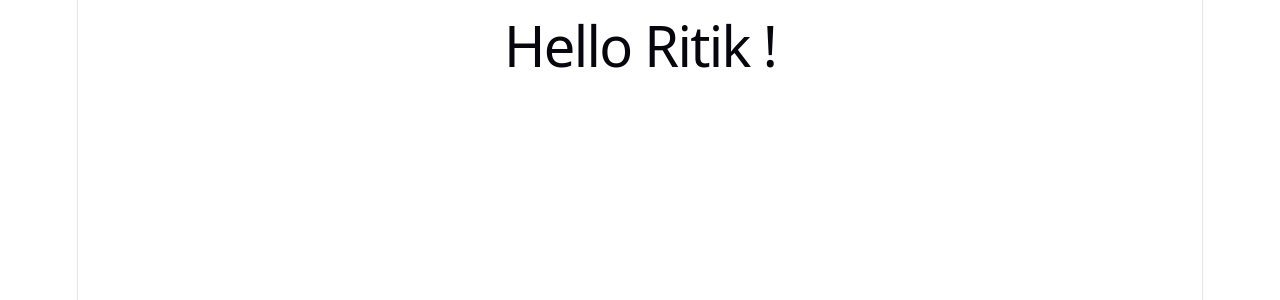
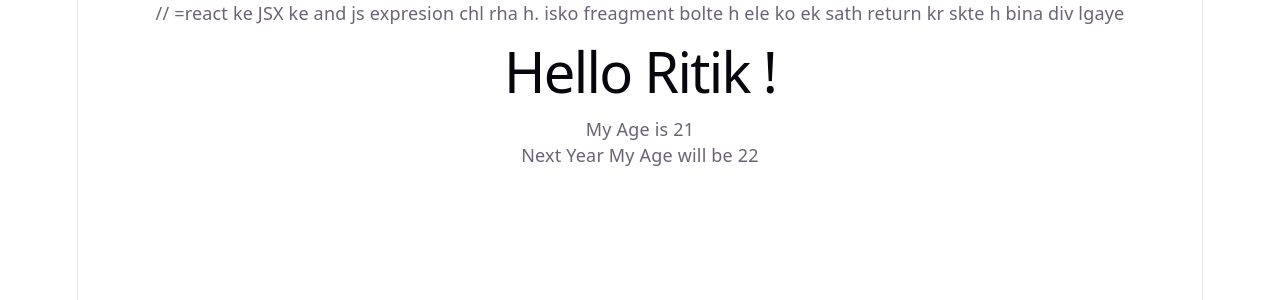
Before and after one commit to ritikpal5437/React, a React (Vite) app in the folder my-app/: page / in a window 1280 px wide. Shown: the top 300 px of the page. Built offline with nearby package versions, Linux system fonts and the light colour scheme.

Commit message:
feat: update app component to display name and age information

```diff
--- a/my-app/src/App.jsx
+++ b/my-app/src/App.jsx
@@ -128,10 +128,22 @@
 //   );
 // }
 // export default app;
+// function app(params) {
+//   let name="Ritik";
+//   return(
+//     <h1>Hello {name} !</h1>// {} ke andr hm js likh skte h
+//   );
+// }
+// export default app;
+let name = "Ritik";
+let age = 21;
 function app(params) {
-  let name="Ritik";
   return(
-    <h1>Hello {name} !</h1>// {} ke andr hm js likh skte h
+    <>          // =react ke JSX ke and js expresion chl rha h. isko freagment bolte h ele ko ek sath return kr skte h bina div lgaye
+      <h1>Hello {name} ! </h1>
+      <p>My Age is {age}</p>
+      <p>Next Year My Age will be {age+1}</p></>
+
   );
 }
 export default app;
```
